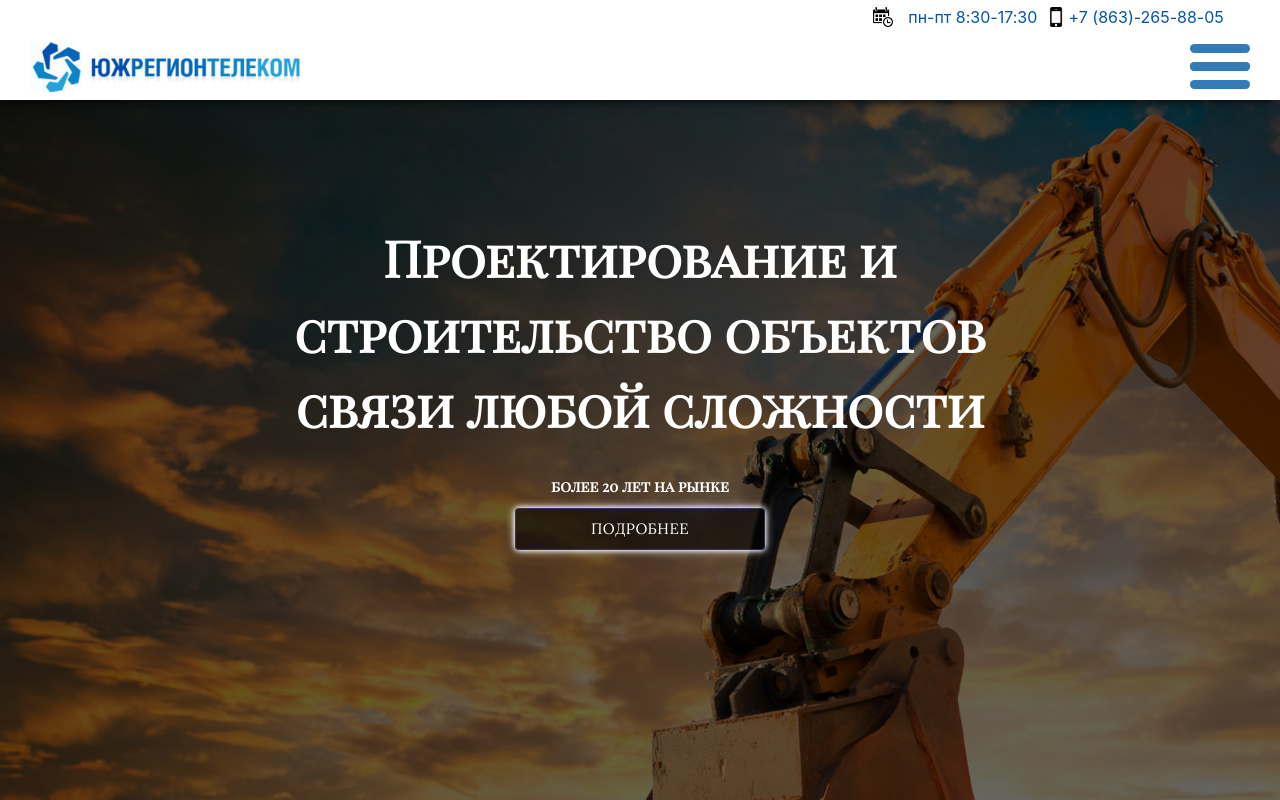
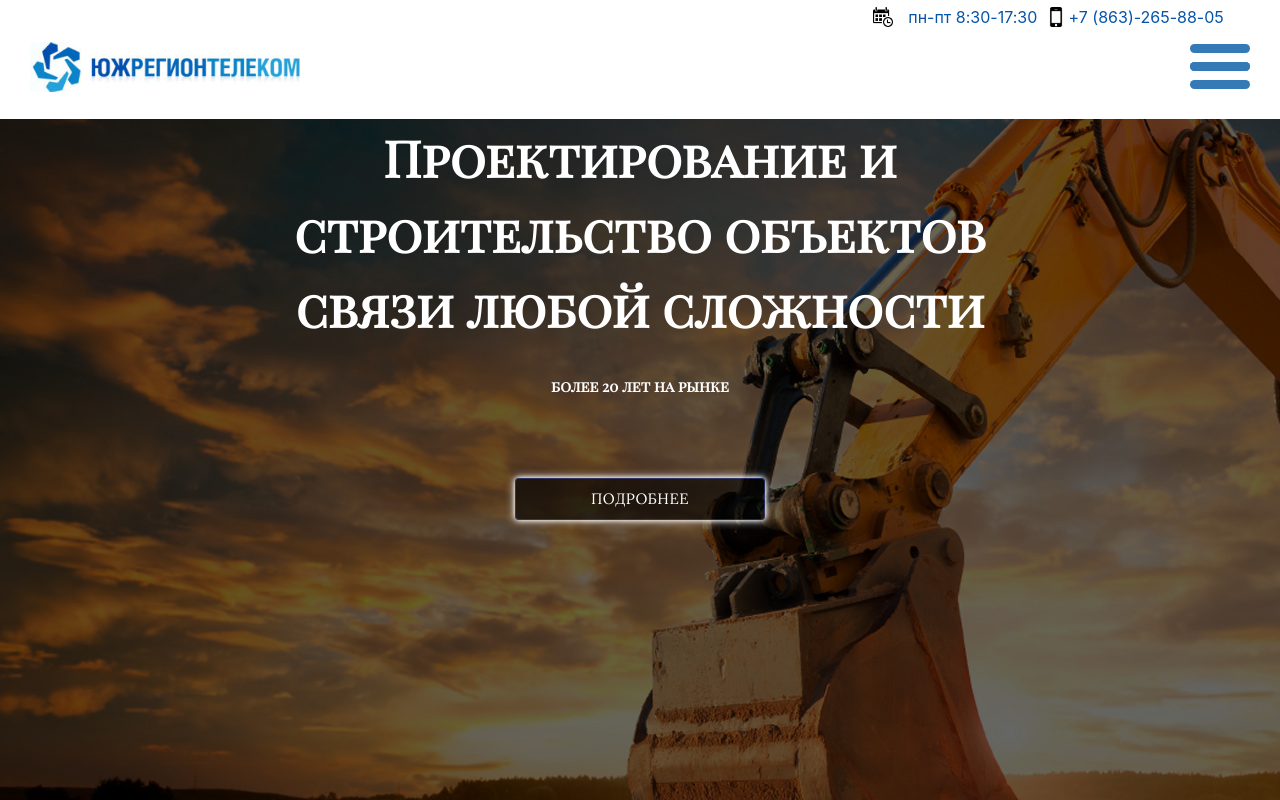
Before and after one commit to BaCJIuK/urtWeb, a React (Create React App) app: page / in a window 1280 px wide. Shown: the top 800 px of the page. Built offline with nearby package versions, Linux system fonts and the light colour scheme; what jss-rtl would draw is missing.

Commit message:
refactoring Header component

```diff
--- a/src/App.module.css
+++ b/src/App.module.css
@@ -124,16 +124,6 @@ body {
 .wrapper {
 	margin: 0 auto;
 }
-.header {
-	display: flex;
-	justify-content: center;
-	max-width: 100%;
-	background: white;
-	position: sticky;
-	top: 0px;
-	left: 0px;
-	z-index: 100;
-}
 
 .content {
 	max-width: 100vw;
--- a/src/Components/Content/About/About.js
+++ b/src/Components/Content/About/About.js
@@ -1,4 +1,4 @@
-import React, { useEffect } from 'react'
+import React, { useEffect, useRef } from 'react'
 import s from './About.module.css'
 import * as Images from './../../assets/Imagies'
 import Slider from 'react-slick'
@@ -13,6 +13,8 @@ import AboutHeader from './AboutHeader/AboutHeader'
 
 
 const About = () => {
+
+	let aboutCompany = useRef()
 
 	let sliderSettings = {
 		infinite: true,
@@ -45,9 +47,9 @@ const About = () => {
 
 	return (
 		<div className={s.about}>
-			<AboutHeader />
+			<AboutHeader aboutCompanyRef={aboutCompany} />
 			<h3 className={s.about__title}>О компании</h3>
-			<p>ООО «Южрегионтелеком» основано 09 апреля 1999 года, и за прошедший период
+			<p ref={aboutCompany}>ООО «Южрегионтелеком» основано 09 апреля 1999 года, и за прошедший период
 			прочно укрепилось  на рынке проектирования, строительства и технического
 			обслуживания объектов и сооружений связи, энергетики и других гражданских
 			и промышленных объектов любой сложности. ООО «Южрегионтелеком» сегодня -
--- a/src/Components/Content/About/AboutHeader/AboutHeader.js
+++ b/src/Components/Content/About/AboutHeader/AboutHeader.js
@@ -3,8 +3,13 @@ import React from 'react'
 import s from './AboutHeader.module.css'
 import { Button } from '@material-ui/core'
 
-const AboutHeader = () => {
+const AboutHeader = (props) => {
+	const headerHeight = 100
 
+	let scrollToTarger = (target) => {
+		window.scrollTo({ top: target.current.offsetTop - headerHeight, left: 0, behavior: "smooth" })
+
+	}
 
 	return (
 		<div className={s.wrapper}>
@@ -12,7 +17,7 @@ const AboutHeader = () => {
 				<div className={s.content__item}>
 					<h1>Проектирование и строительство объектов связи любой сложности</h1>
 					<h3>более 20 лет на рынке</h3>
-					<Button className={s.content__button} variant='outlined' size='large' color='primary'>
+					<Button onClick={() => scrollToTarger(props.aboutCompanyRef)} className={s.content__button} variant='outlined' size='large' color='primary'>
 						подробнее
 					</Button>
 				</div>
--- a/src/Components/Content/About/AboutHeader/AboutHeader.module.css
+++ b/src/Components/Content/About/AboutHeader/AboutHeader.module.css
@@ -42,6 +42,7 @@
 .content__item h3 {
 	font-size: 15px;
 	font-family: PlayfairDisplaySC;
+	margin-bottom: 80px;
 }
 .content__button {
 	font-family: LoraRegular;
--- a/src/Components/Header/Header.js
+++ b/src/Components/Header/Header.js
@@ -7,6 +7,42 @@ import phone from './../../img/common/phone.png'
 
 
 const Header = () => {
+	/* const [menuIsOpen, setMenuIsOpen] = useState('')
+	const [accordionIsOpen, setAccordionIsOpen] = useState('')
+
+	let toggleClass = () => {
+		setMenuIsOpen(!menuIsOpen)
+	}
+
+	let accordionOpen = () => {
+		setAccordionIsOpen(!accordionIsOpen)
+	} */
+
+	return (
+		<header >
+			<div className={s.mainHeader}>
+				<div className={s.header__top}>
+					<div className={s.header__top_flexGrow}></div>
+					<div className={s.header__top_item}>
+						<div className={s.header__icon}><img src={clock} /></div>
+						<div className={s.header__top_text}>пн-пт 8:30-17:30</div>
+					</div>
+					<div className={s.header__top_item}>
+						<div className={s.header__icon}><img src={phone} /></div>
+						<div className={s.header__top_text}><a href={'tel:+78632658805'}>+7 (863)-265-88-05</a></div>
+					</div>
+				</div>
+				<div className={s.header__bottom}>
+					<div className={s.header__logo}><NavLink to='/about' /></div>
+					<NavbarOnPC />
+					<BurgerMenu />
+				</div>
+			</div>
+		</header >
+	)
+}
+
+const BurgerMenu = () => {
 	const [menuIsOpen, setMenuIsOpen] = useState('')
 	const [accordionIsOpen, setAccordionIsOpen] = useState('')
 
@@ -16,27 +52,9 @@ const Header = () => {
 
 	let accordionOpen = () => {
 		setAccordionIsOpen(!accordionIsOpen)
-
 	}
-
-
 	return (
-		<header>
-			<div className={s.header__top}>
-				<div className={s.header__top_flexGrow}></div>
-				<div className={s.header__top_item}>
-					<div className={s.header__icon}><img src={clock} /></div>
-					<div className={s.header__top_text}>пн-пт 8:30-17:30</div>
-				</div>
-				<div className={s.header__top_item}>
-					<div className={s.header__icon}><img src={phone} /></div>
-					<div className={s.header__top_text}><a href={'tel:+78632658805'}>+7 (863)-265-88-05</a></div>
-
-				</div>
-			</div>
-			<div className={s.header__bottom}>
-				<div className={s.header__logo}><NavLink to='/about' /></div>
-				<NavbarOnPC />
+		<>
 			<div className={s.burgerMenuButton}>
 				<div className={`${s.nav__icon3} ${menuIsOpen ? s.open : ''}`} onClick={toggleClass}>
 					<span></span>
@@ -62,8 +80,7 @@ const Header = () => {
 				<div className={s.burgerMenu__item} onClick={toggleClass}><NavLink to='/certificate'>Сертификаты</NavLink></div>
 				<div className={s.burgerMenu__item} onClick={toggleClass}><NavLink to='/contact'>Контакты</NavLink></div>
 			</div>
-			</div>
-		</header >
+		</>
 	)
 }
 
@@ -91,4 +108,8 @@ const NavbarOnPC = () => {
 }
 
 
+
+
+
+
 export default Header
--- a/src/Components/Header/Header.module.css
+++ b/src/Components/Header/Header.module.css
@@ -1,15 +1,26 @@
-header {
-	position: static;
+/* header {
+	position: relative;
 	width: 100vw;
 	height: 100px;
-	/* 	display: flex;
-	justify-content: space-between; */
+		display: flex;
+	justify-content: space-between;
 	padding: 0px 30px;
 	padding-bottom: 0px;
 	align-items: center;
 	background: white;
-	background: transparent;
 	box-shadow: 0px 0px 10px black;
+} */
+
+.mainHeader {
+	/* display: flex;
+	justify-content: center; */
+	width: 100vw;
+	background: white;
+	position: absolute;
+	padding: 0px 30px;
+	top: 0px;
+	left: 0px;
+	z-index: 100;
 }
 .header__top {
 	display: flex;
```
Lines whose indentation alone changed are shown as unchanged.
